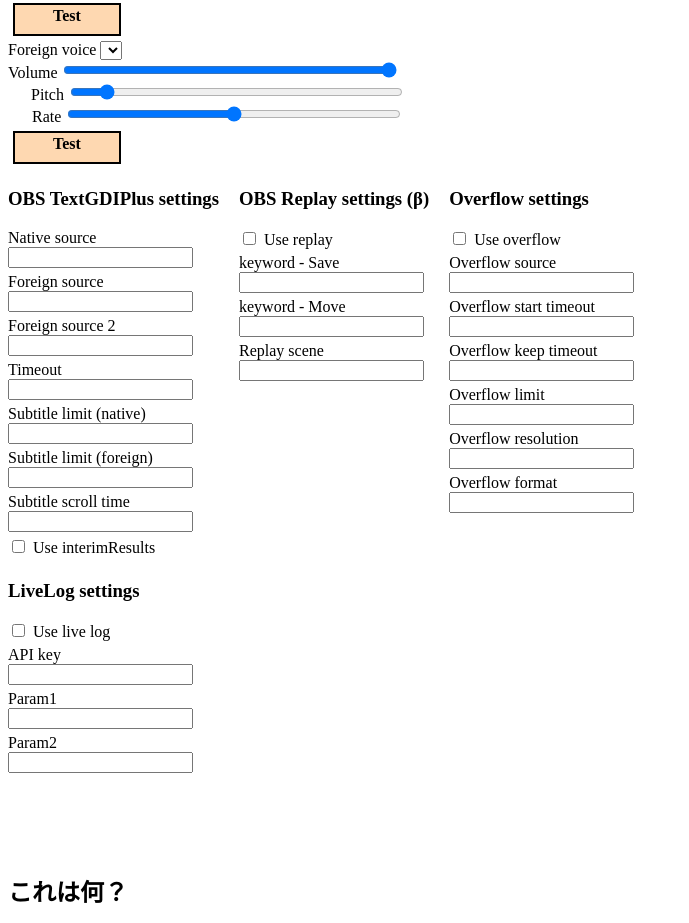
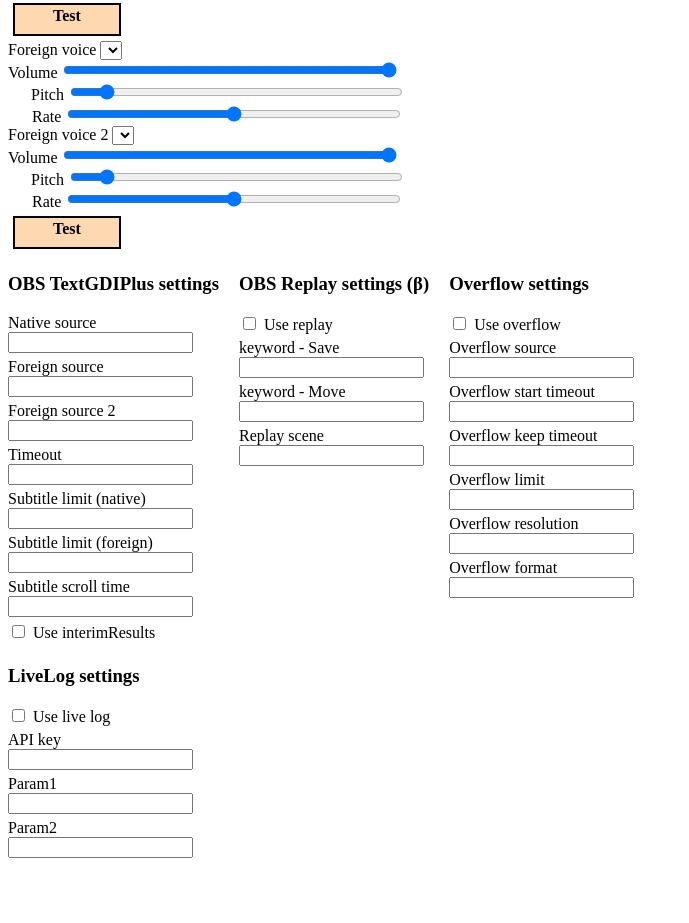
Before and after one commit to weizlogy/alpacartaw, a plain HTML site: page index.html in a window 1280 px wide. Shown: the part 967-1890 px from the top of the page, without its empty margins (0-689 px from the left). Drawn offline with nearby package versions, Linux system fonts and the light colour scheme.

Commit message:
第二言語の音声設定追加

```diff
--- a/index.html
+++ b/index.html
@@ -134,6 +134,19 @@
           <input type="range" name="voice-target-foreign-rate" min="0" max="2" step="0.1" value="1.0">
         </div>
 
+        <div><span>Foreign voice 2</span>
+          <select name="voice-target-foreign2"></select>
+        </div>
+        <div><span>Volume</span>
+          <input type="range" name="voice-target-foreign2-volume" min="0" max="1" step="0.1" value="1.0">
+        </div>
+        <div style="margin-left: 23px;"><span>Pitch</span>
+          <input type="range" name="voice-target-foreign2-pitch" min="0.1" max="10" step="0.1" value="1.0">
+        </div>
+        <div style="margin-left: 24px;"><span>Rate</span>
+          <input type="range" name="voice-target-foreign2-rate" min="0" max="2" step="0.1" value="1.0">
+        </div>
+
         <div class="button" name="speech-speaker-foreign-submit">Test</div>
       </div>
     </div>
--- a/index.js
+++ b/index.js
@@ -28,6 +28,7 @@
     }
     createVoiceList('select[name="voice-target-native"]');
     createVoiceList('select[name="voice-target-foreign"]');
+    createVoiceList('select[name="voice-target-foreign2"]');
 
     // 設定情報の保存と復元がイベントより早いと困るので
     document.querySelectorAll('input, select').forEach((element) => {
```
Also changed, not shown: 1 other file.
